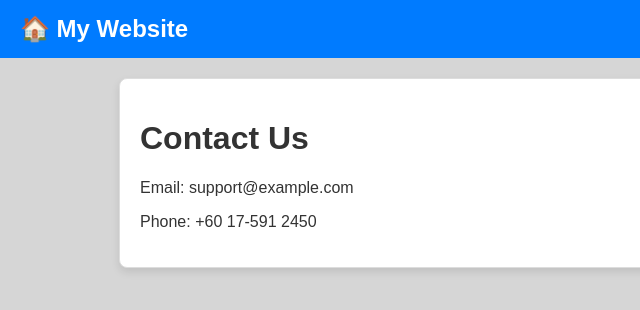
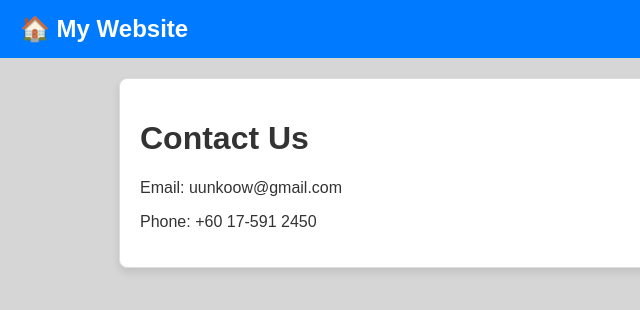
Before and after one commit to FathiAmzar/Mac2025, a plain HTML site: page contact.html in a window 1280 px wide. Shown: the full height of the page, 0-640 px from the left. Drawn offline with Linux system fonts and the light colour scheme.

Commit message:
Update contact.html

```diff
--- a/contact.html
+++ b/contact.html
@@ -23,7 +23,7 @@
 
   <div class="container">
     <h1>Contact Us</h1>
-    <p>Email: support@example.com</p>
+    <p>Email: uunkoow@gmail.com</p>
     <p>Phone: +60 17-591 2450</p>
   </div>
 
```
